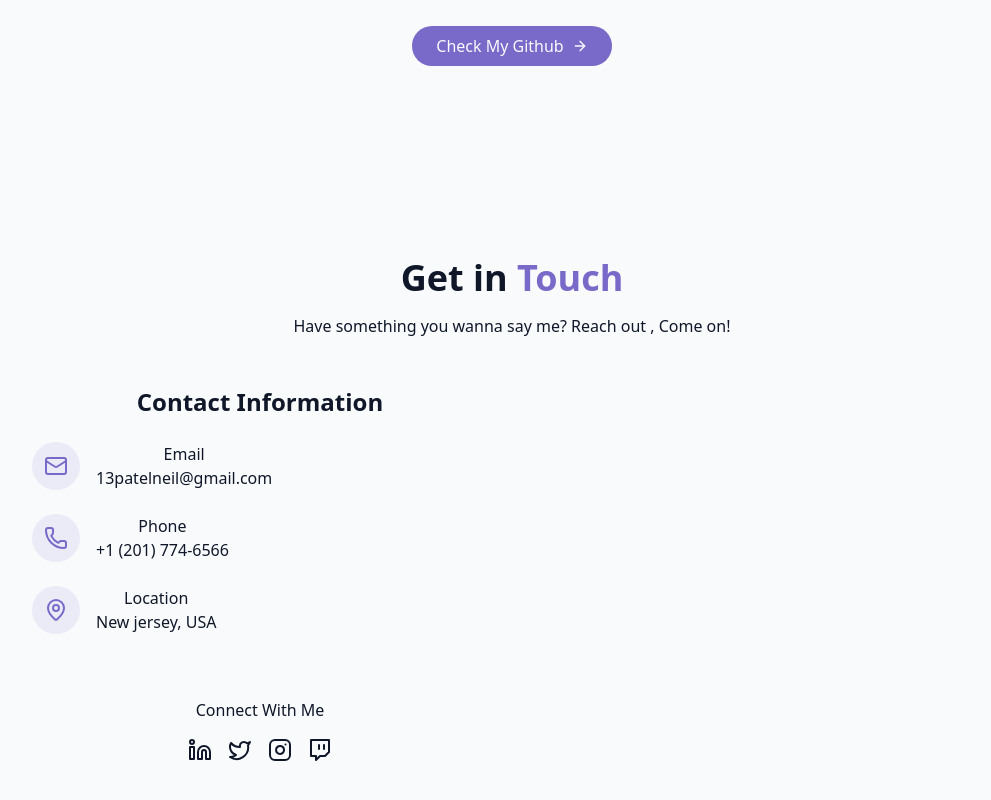
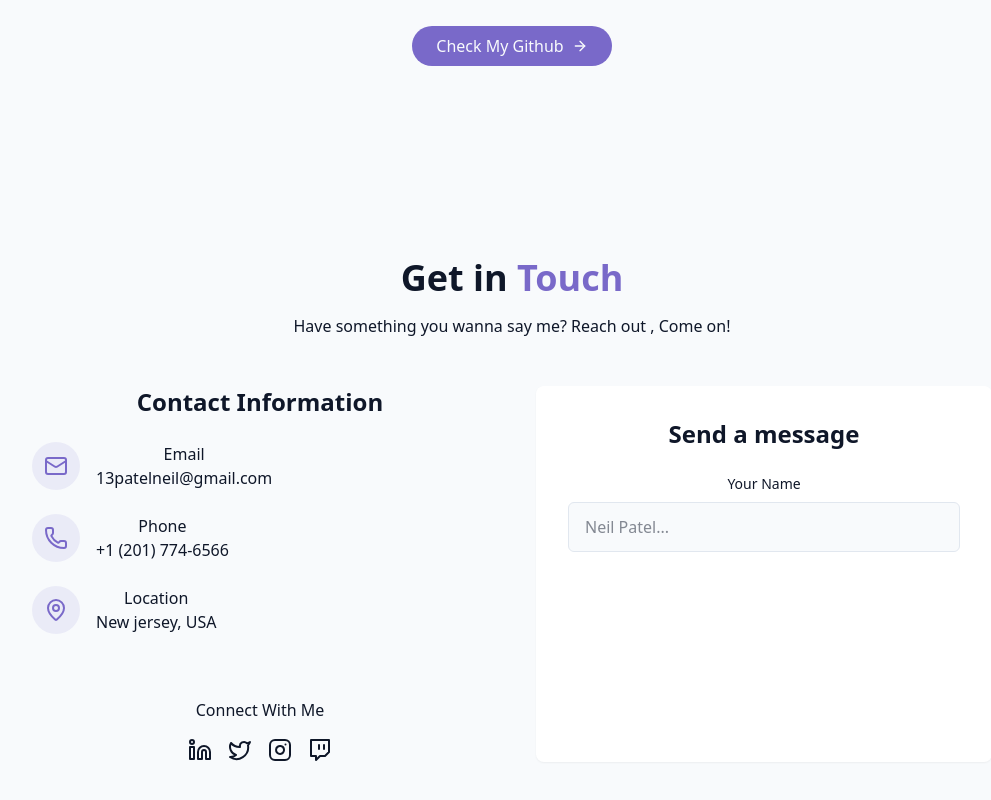
Before and after one commit to neilpatel13/Personal-Portfolio-Webpage, a React (Vite) app: page / in a window 1280 px wide. Shown: the part 3298-4098 px from the top of the page, without its empty margins (128-1119 px from the left). Built offline with nearby package versions, Linux system fonts and the light colour scheme.

Commit message:
setting up contact block

```diff
--- a/src/components/ContactSection.jsx
+++ b/src/components/ContactSection.jsx
@@ -102,6 +102,33 @@
 
                 </div>
 
+                <div className="bg-card p-8 rounded-lg shadow-xs">
+                    <h3 className="text-2xl font-semibold mb-6">
+                        Send a message
+                    </h3>
+                    <form className="space-y-6">
+                        <div>
+                            <label
+                              htmlFor="name"
+                              className="block text-sm font-medium mb-2"
+                              >
+                                Your Name
+                            </label>
+                            <input
+                              type="text"
+                              id="name"
+                              name="name"
+                              required
+                              className="w-full px-4 py-3 rounded-md border border-input bg-background focus:outline-hidden focus:ring-2 focus:ring-primary"
+                              placeholder="Neil Patel..."
+                            />
+
+                        </div>
+
+                    </form>
+
+                </div>
+
             </div>
 
         </div>
```
